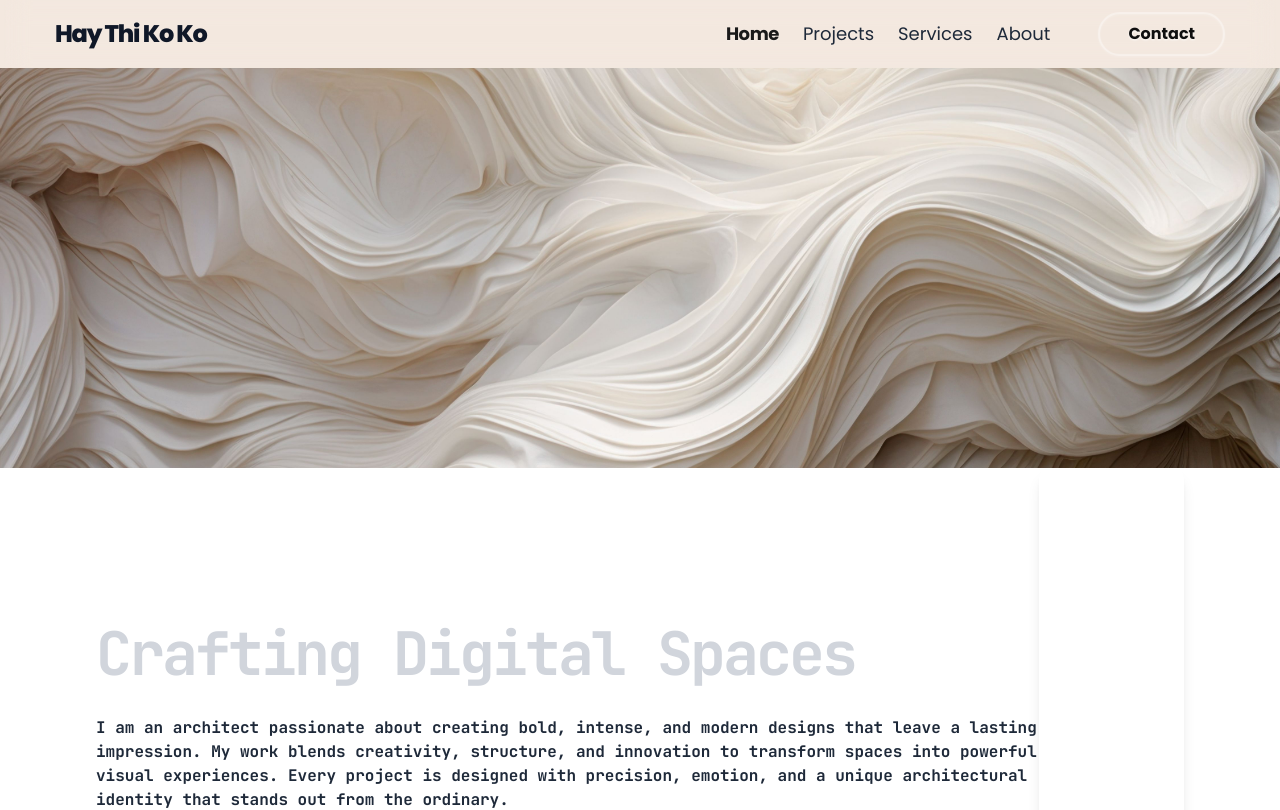
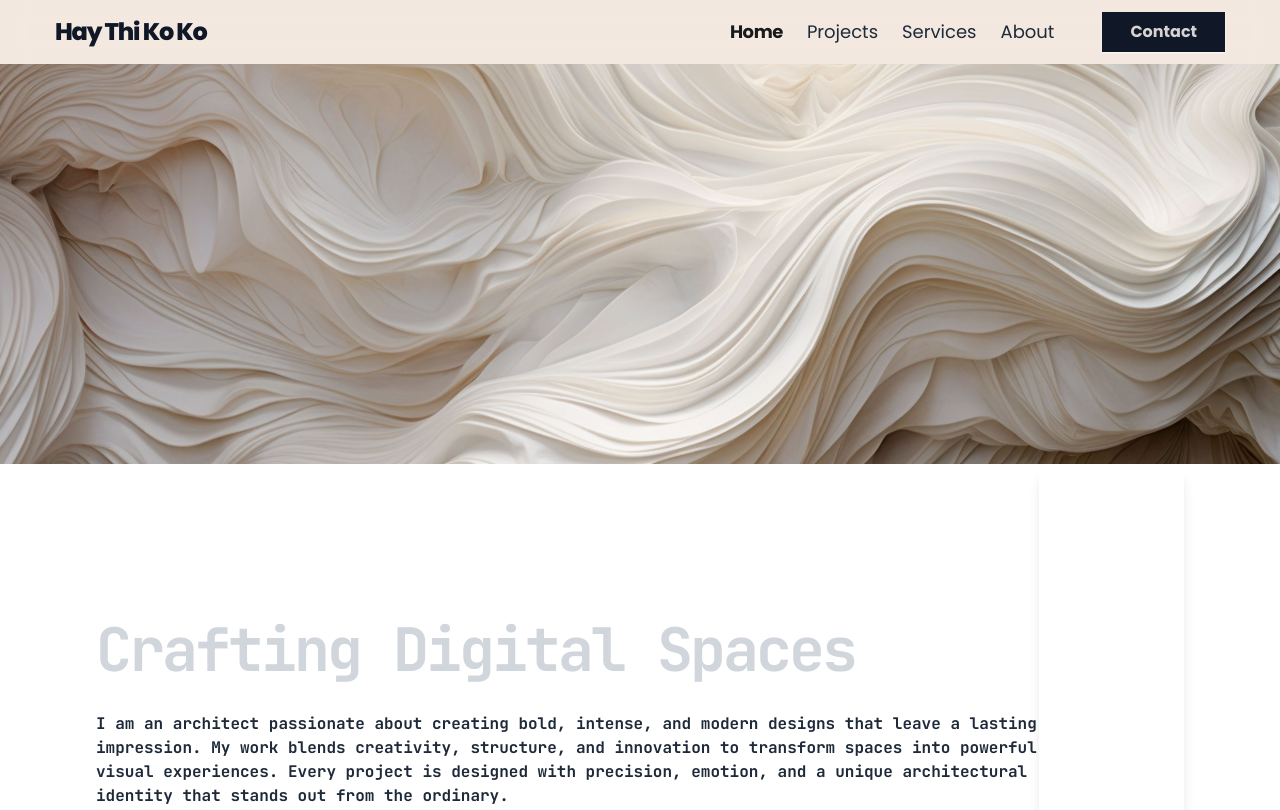
Before and after one commit to kyawzawlwin1/haythikokopage, a React (Vite) app: page / in a window 1280 px wide. Shown: the top 810 px of the page. Built offline with nearby package versions, Linux system fonts and the light colour scheme.

Commit message:
feat:fixed button

```diff
--- a/src/components/Header.jsx
+++ b/src/components/Header.jsx
@@ -58,16 +58,16 @@ const Header = () => {
           <button
             className="
 
-  bg-new-form2 backdrop-blur-lg
-  text-[#0f0f0f] font-bold rounded-full px-7 py-2
-  border-2 border-white/30
+  bg-gray-900 backdrop-blur-lg
+  text-stone-300 font-bold px-7 py-2
+
   drop-shadow-[0_1px_1px_rgba(255,255,255,0.8)]
   transition-all duration-300
- hover:bg-black/10
+ hover:bg-stone-900
   hover:border-black/20
   hover:shadow-[0_8px_20px_rgba(0,0,0,0.1)]
   hover:scale-105
-
+hover:text-white
   /* Focus & Active */
   focus:outline-none focus:ring-2 focus:ring-black/10
   active:scale-95
```
